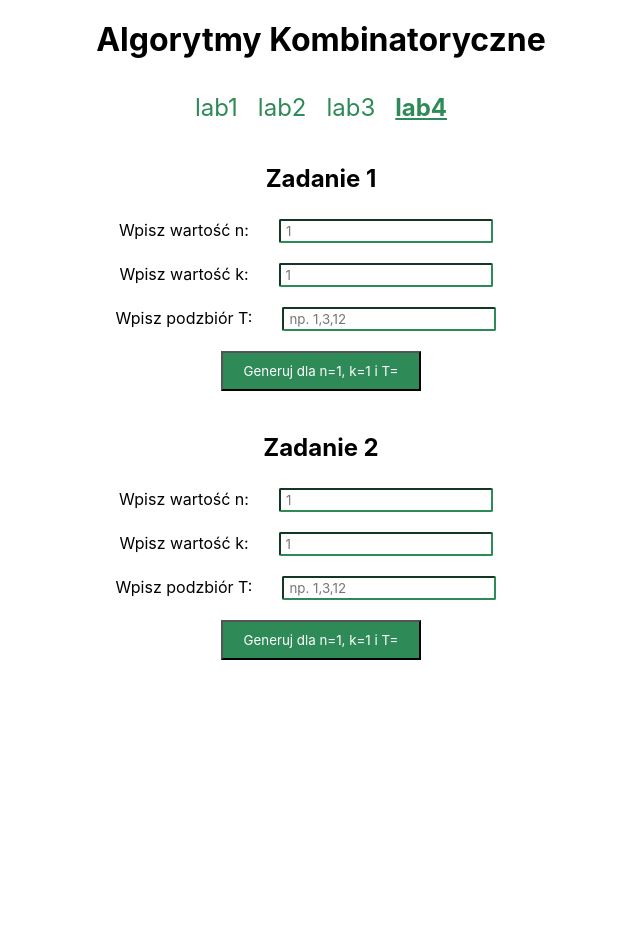
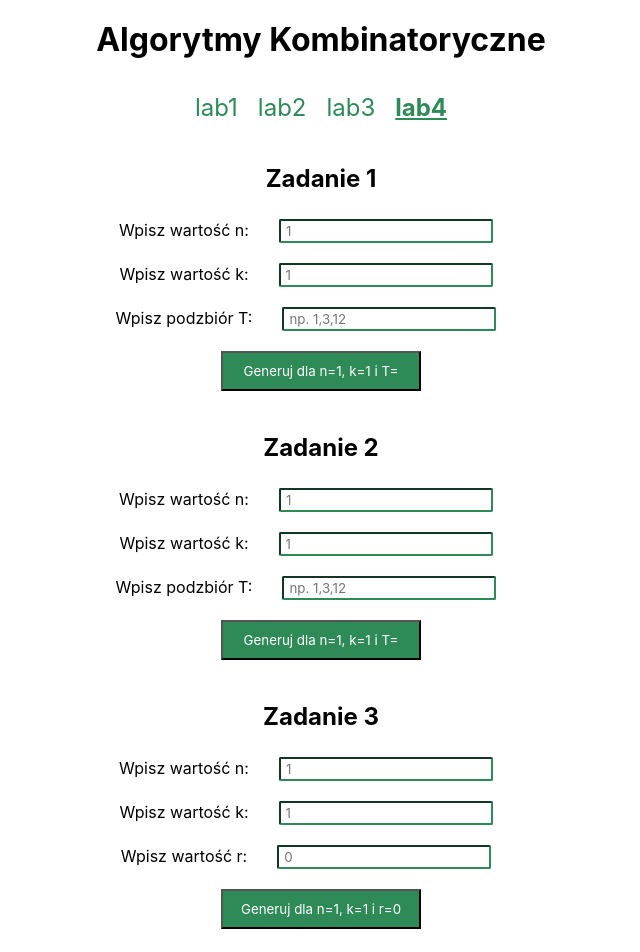
Before and after one commit to piotrwrzodak/UAM-ALK, a React (Create React App) app: page /#/lab4 in a window 1280 px wide. Shown: the top 952 px of the page, without its empty margins (319-959 px from the left). Before the commit the page ends 800 px from the top, so only its background shows below. Built offline with nearby package versions, Linux system fonts and the light colour scheme.

Commit message:
lab4/task3 done

```diff
--- a/src/components/Lab4/Lab4.js
+++ b/src/components/Lab4/Lab4.js
@@ -2,12 +2,14 @@ import React from 'react';
 
 import Task1 from './tasks/Task1';
 import Task2 from './tasks/Task2';
+import Task3 from './tasks/Task3';
 
 function Lab3() {
   return (
     <>
       <Task1 />
       <Task2 />
+      <Task3 />
     </>
   );
 }
--- /dev/null
+++ b/src/components/Lab4/algorithms/alg3.js
@@ -0,0 +1,36 @@
+const alg3 = (n, k, r) => {
+  n = parseInt(n);
+  k = parseInt(k);
+  r = parseInt(r);
+
+  if (binomial(n, k) > r && n > 0 && k > 0 && r > -1 && n >= k) {
+    let array = [];
+
+    let x = 1;
+    for (let i = 0; i < k; i++) {
+      while (binomial(n - x, k - i - 1) <= r) {
+        r -= binomial(n - x, k - i - 1);
+        x++;
+      }
+      array.push(x);
+      x++;
+    }
+
+    return array;
+  } else {
+    return 'bad input';
+  }
+};
+
+const binomial = (a, b) => {
+  let numerator = fact(a);
+  let denominator = fact(a - b) * fact(b);
+  return numerator / denominator;
+};
+
+const fact = (x) => {
+  if (x === 0) return 1;
+  return x * fact(x - 1);
+};
+
+export default alg3;
--- /dev/null
+++ b/src/components/Lab4/tasks/Task3.js
@@ -0,0 +1,76 @@
+import React, { useState } from 'react';
+
+import alg3 from '../algorithms/alg3';
+
+const Task3 = () => {
+  const [n, setN] = useState(1);
+  const [k, setK] = useState(1);
+  const [r, setR] = useState(0);
+  const [output, setOutput] = useState(null);
+
+  const submitHandler = (e) => {
+    e.preventDefault();
+    let out = alg3(n, k, r);
+    setOutput(out);
+  };
+
+  return (
+    <>
+      <h2 className="heading">Zadanie 3</h2>
+      <form onSubmit={submitHandler} className="form">
+        <p>
+          Wpisz wartość n:
+          <input
+            type="number"
+            min="1"
+            name="n"
+            placeholder={n}
+            className="input"
+            onChange={(e) => {
+              setN(e.target.value);
+            }}
+          />
+        </p>
+        <p>
+          Wpisz wartość k:
+          <input
+            type="number"
+            min="1"
+            name="k"
+            placeholder={k}
+            className="input"
+            onChange={(e) => {
+              setK(e.target.value);
+            }}
+          />
+        </p>
+        <p>
+          Wpisz wartość r:
+          <input
+            type="number"
+            min="0"
+            name="r"
+            placeholder={r}
+            className="input"
+            onChange={(e) => {
+              setR(e.target.value);
+            }}
+          />
+        </p>
+        <button type="submit" className="button">
+          Generuj dla n={n}, k={k} i r={r}
+        </button>
+      </form>
+      {output !== null && (
+        <>
+          <h3 className="output-size">Podzbiór:</h3>
+          <ul className="output-list">
+            <li className="output-list__item">{output}</li>
+          </ul>
+        </>
+      )}
+    </>
+  );
+};
+
+export default Task3;
```
